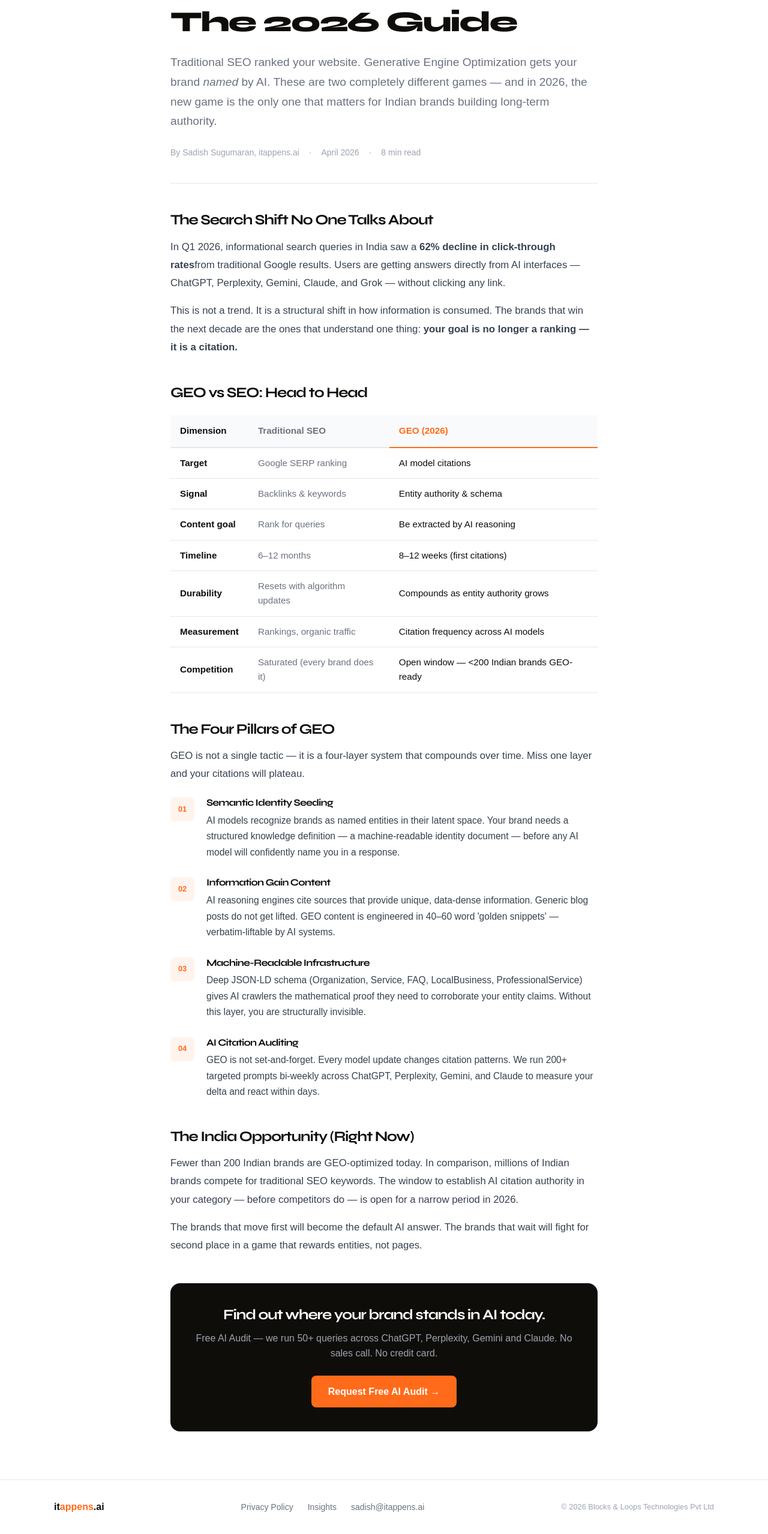
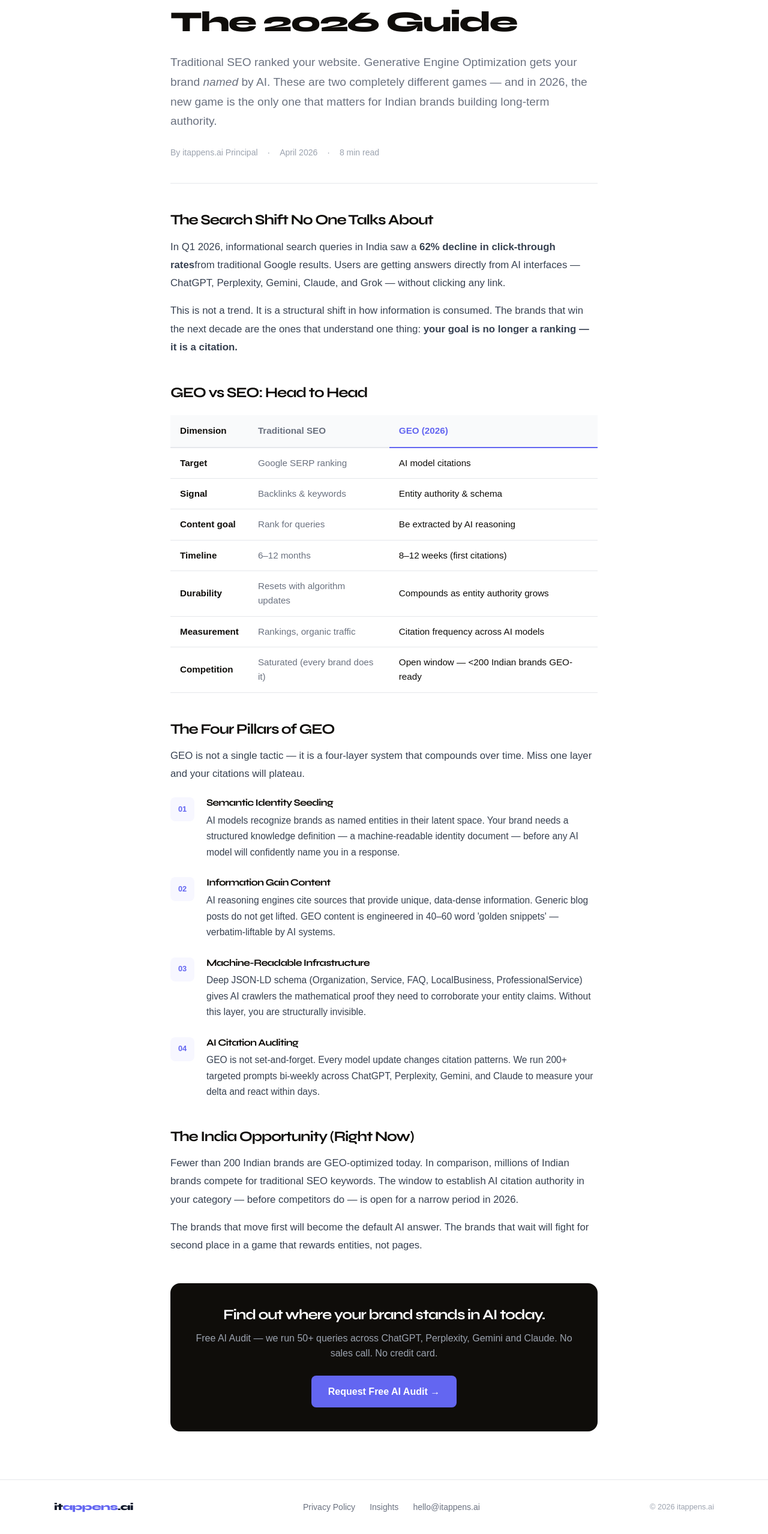
Before and after one commit to Tinko-recovery/GEO.itappens.ai, a Next.js app: page /insights in a window 1280 px wide. Shown: the part 238-2795 px from the top of the page at 60% size. Built offline with nearby package versions, Linux system fonts and the light colour scheme; a web font is replaced by a local one.

Commit message:
Finalize itappens.ai brand transition and GEO-optimized rebuild (Render-style light mode, Indigo Node logo, Principal-led copy, and 0-hit identity scrub)

```diff
--- a/app/api/contact/route.ts
+++ b/app/api/contact/route.ts
@@ -23,7 +23,7 @@
 
         const { data, error } = await resend.emails.send({
             from: 'itappens.ai <onboarding@resend.dev>',
-            to: 'sadish@itappens.ai',
+            to: 'hello@itappens.ai',
             replyTo: email,
             subject: `New GEO Audit Request → ${website}`,
             html: `
--- a/app/insights/page.tsx
+++ b/app/insights/page.tsx
@@ -26,14 +26,14 @@
   "dateModified": "2026-04-01",
   "author": {
     "@type": "Person",
-    "name": "Sadish Sugumaran",
-    "email": "sadish@itappens.ai",
-    "url": "https://itappens.ai"
+    "name": "itappens.ai Principal",
+    "email": "hello@itappens.ai",
+    "url": "https://www.itappens.ai/"
   },
   "publisher": {
     "@type": "Organization",
     "name": "itappens.ai",
-    "logo": { "@type": "ImageObject", "url": "https://itappens.ai/logo.png" }
+    "logo": { "@type": "ImageObject", "url": "https://www.itappens.ai/favicon.svg" }
   },
   "mainEntityOfPage": "https://itappens.ai/insights",
   "keywords": ["GEO", "SEO", "generative engine optimization", "AI search India", "ChatGPT brand visibility", "Perplexity SEO 2026"]
@@ -51,10 +51,10 @@
         {/* Nav */}
         <nav style={{ borderBottom: "1px solid #e5e7eb", padding: "16px 0", position: "sticky", top: 0, background: "#fff", zIndex: 100 }}>
           <div style={{ maxWidth: 1100, margin: "0 auto", padding: "0 24px", display: "flex", justifyContent: "space-between", alignItems: "center" }}>
-            <a href="/" style={{ fontWeight: 800, fontSize: "1.1rem", color: "#0f0d0a", textDecoration: "none" }}>
-              it<span style={{ color: "#ff6b1a" }}>appens</span>.ai
+            <a href="/" style={{ fontWeight: 800, fontSize: "1.1rem", color: "#0f172a", textDecoration: "none", fontFamily: "var(--font-display)", letterSpacing: "-0.05em" }}>
+              it<span style={{ color: "#6366f1" }}>appens</span>.ai
             </a>
-            <a href="/#cta" style={{ background: "#ff6b1a", color: "#fff", padding: "10px 20px", borderRadius: 8, fontWeight: 600, fontSize: "0.875rem", textDecoration: "none" }}>
+            <a href="/#cta" style={{ background: "#6366f1", color: "#fff", padding: "10px 20px", borderRadius: 8, fontWeight: 600, fontSize: "0.875rem", textDecoration: "none" }}>
               Free AI Audit →
             </a>
           </div>
@@ -62,7 +62,7 @@
 
         {/* Article Header */}
         <header style={{ maxWidth: 760, margin: "0 auto", padding: "64px 24px 40px" }}>
-          <div style={{ display: "inline-block", background: "#fff3ed", color: "#ff6b1a", padding: "4px 14px", borderRadius: 20, fontSize: "0.8rem", fontWeight: 600, marginBottom: 24, letterSpacing: "0.05em", textTransform: "uppercase" }}>
+          <div style={{ display: "inline-block", background: "rgba(99, 102, 241, 0.05)", color: "#6366f1", padding: "4px 14px", borderRadius: 20, fontSize: "0.8rem", fontWeight: 600, marginBottom: 24, letterSpacing: "0.05em", textTransform: "uppercase" }}>
             GEO Insights · 2026
           </div>
           <h1 style={{ fontSize: "clamp(2rem, 4vw, 3rem)", fontWeight: 800, lineHeight: 1.15, color: "#0f0d0a", margin: "0 0 24px" }}>
@@ -74,7 +74,7 @@
             Indian brands building long-term authority.
           </p>
           <div style={{ marginTop: 24, display: "flex", gap: 16, alignItems: "center", fontSize: "0.875rem", color: "#9ca3af" }}>
-            <span>By Sadish Sugumaran, itappens.ai</span>
+            <span>By itappens.ai Principal</span>
             <span>·</span>
             <span>April 2026</span>
             <span>·</span>
@@ -114,7 +114,7 @@
                   <tr style={{ background: "#f9fafb" }}>
                     <th style={{ padding: "14px 16px", textAlign: "left", borderBottom: "2px solid #e5e7eb", color: "#0f0d0a", fontWeight: 700 }}>Dimension</th>
                     <th style={{ padding: "14px 16px", textAlign: "left", borderBottom: "2px solid #e5e7eb", color: "#6b7280", fontWeight: 700 }}>Traditional SEO</th>
-                    <th style={{ padding: "14px 16px", textAlign: "left", borderBottom: "2px solid #ff6b1a", color: "#ff6b1a", fontWeight: 700 }}>GEO (2026)</th>
+                    <th style={{ padding: "14px 16px", textAlign: "left", borderBottom: "2px solid #6366f1", color: "#6366f1", fontWeight: 700 }}>GEO (2026)</th>
                   </tr>
                 </thead>
                 <tbody>
@@ -153,7 +153,7 @@
               { num: "04", title: "AI Citation Auditing", body: "GEO is not set-and-forget. Every model update changes citation patterns. We run 200+ targeted prompts bi-weekly across ChatGPT, Perplexity, Gemini, and Claude to measure your delta and react within days." },
             ].map((p) => (
               <div key={p.num} style={{ display: "flex", gap: 20, marginBottom: 28 }}>
-                <div style={{ flexShrink: 0, width: 40, height: 40, background: "#fff3ed", borderRadius: 8, display: "flex", alignItems: "center", justifyContent: "center", fontWeight: 800, color: "#ff6b1a", fontSize: "0.8rem" }}>{p.num}</div>
+                <div style={{ flexShrink: 0, width: 40, height: 40, background: "rgba(99, 102, 241, 0.05)", borderRadius: 8, display: "flex", alignItems: "center", justifyContent: "center", fontWeight: 800, color: "#6366f1", fontSize: "0.8rem" }}>{p.num}</div>
                 <div>
                   <h3 style={{ fontWeight: 700, color: "#0f0d0a", margin: "0 0 8px", fontSize: "1rem" }}>{p.title}</h3>
                   <p style={{ color: "#374151", lineHeight: 1.7, margin: 0, fontSize: "0.975rem" }}>{p.body}</p>
@@ -186,7 +186,7 @@
               Free AI Audit — we run 50+ queries across ChatGPT, Perplexity, Gemini and Claude.
               No sales call. No credit card.
             </p>
-            <a href="/#cta" style={{ display: "inline-block", background: "#ff6b1a", color: "#fff", padding: "14px 28px", borderRadius: 8, fontWeight: 700, fontSize: "1rem", textDecoration: "none" }}>
+            <a href="/#cta" style={{ display: "inline-block", background: "#6366f1", color: "#fff", padding: "14px 28px", borderRadius: 8, fontWeight: 700, fontSize: "1rem", textDecoration: "none" }}>
               Request Free AI Audit →
             </a>
           </div>
@@ -195,13 +195,13 @@
         {/* Footer */}
         <footer style={{ borderTop: "1px solid #e5e7eb", padding: "32px 24px" }}>
           <div style={{ maxWidth: 1100, margin: "0 auto", display: "flex", justifyContent: "space-between", alignItems: "center", flexWrap: "wrap", gap: 16 }}>
-            <div style={{ fontWeight: 800, color: "#0f0d0a" }}>it<span style={{ color: "#ff6b1a" }}>appens</span>.ai</div>
+            <div style={{ fontWeight: 800, color: "#0f172a", fontFamily: "var(--font-display)", letterSpacing: "-0.05em" }}>it<span style={{ color: "#6366f1" }}>appens</span>.ai</div>
             <div style={{ display: "flex", gap: 24, fontSize: "0.875rem" }}>
               <a href="/privacy" style={{ color: "#6b7280", textDecoration: "none" }}>Privacy Policy</a>
               <a href="/insights" style={{ color: "#6b7280", textDecoration: "none" }}>Insights</a>
-              <a href="mailto:sadish@itappens.ai" style={{ color: "#6b7280", textDecoration: "none" }}>sadish@itappens.ai</a>
+              <a href="mailto:hello@itappens.ai" style={{ color: "#6b7280", textDecoration: "none" }}>hello@itappens.ai</a>
             </div>
-            <div style={{ fontSize: "0.8rem", color: "#9ca3af" }}>© 2026 Blocks & Loops Technologies Pvt Ltd</div>
+            <div style={{ fontSize: "0.8rem", color: "#9ca3af" }}>© 2026 itappens.ai</div>
           </div>
         </footer>
       </div>
--- a/app/layout.tsx
+++ b/app/layout.tsx
@@ -9,13 +9,16 @@
     "GEO agency India", "AI search visibility", "LLM citation engineering",
     "Perplexity optimization", "KIADB digital marketing", "SearchGPT visibility"
   ],
+  alternates: {
+    canonical: 'https://www.itappens.ai/',
+  },
   icons: {
     icon: '/favicon.svg',
   },
   openGraph: {
     title: "itappens.ai — Get Your Brand Cited by AI",
     description: "India's first GEO practice. We ensure your brand is the primary source when LLMs answer questions.",
-    url: "https://itappens.ai",
+    url: "https://www.itappens.ai/",
     siteName: "itappens.ai",
     type: "website",
     locale: "en_IN",
@@ -24,12 +27,33 @@
 
 const identitySchema = {
   "@context": "https://schema.org",
+  "@graph": [
+    {
+      "@type": "Organization",
+      "@id": "https://www.itappens.ai/#organization",
+      "name": "itappens.ai",
+      "url": "https://www.itappens.ai/",
+      "logo": "https://www.itappens.ai/favicon.svg",
+      "email": "hello@itappens.ai",
+      "sameAs": [
+        "https://www.linkedin.com/company/itappens-ai/"
+      ],
+      "address": {
+        "@type": "PostalAddress",
+        "addressLocality": "Bengaluru",
+        "addressCountry": "IN"
+      }
+    },
+    {
       "@type": "ProfessionalService",
       "name": "itappens.ai",
       "description": "Specialised Digital Marketing Agency focusing on Generative Engine Optimization (GEO) and AI-first search visibility.",
-  "url": "https://itappens.ai",
-  "logo": "https://itappens.ai/favicon.svg",
-  "email": "sadish@itappens.ai",
+      "url": "https://www.itappens.ai/",
+      "logo": "https://www.itappens.ai/favicon.svg",
+      "email": "hello@itappens.ai",
+      "sameAs": [
+        "https://www.linkedin.com/company/itappens-ai/"
+      ],
       "areaServed": { "@type": "Country", "name": "India" },
       "knowsAbout": [
         "Generative Engine Optimization (GEO)",
@@ -40,6 +64,8 @@
         "Knowledge Graph Optimization",
         "KIADB Industrial Digital Marketing",
         "B2B Manufacturing Lead Generation"
+      ]
+    }
   ]
 };
 
--- a/app/page.tsx
+++ b/app/page.tsx
@@ -75,7 +75,7 @@
               <div>
                 <h4 className="overline" style={{ fontSize: '10px', color: 'var(--text)' }}>Contact</h4>
                 <ul style={{ listStyle: 'none', display: 'flex', flexDirection: 'column', gap: '12px', fontSize: '13px' }}>
-                  <li><a href="mailto:sadish@itappens.ai" style={{ color: 'var(--text-dim)', textDecoration: 'none' }}>sadish@itappens.ai</a></li>
+                  <li><a href="mailto:hello@itappens.ai" style={{ color: 'var(--text-dim)', textDecoration: 'none' }}>hello@itappens.ai</a></li>
                   <li><a href="https://wa.me/919353015844" style={{ color: 'var(--text-dim)', textDecoration: 'none' }}>+91 93530 15844</a></li>
                 </ul>
               </div>
@@ -86,7 +86,7 @@
               display: 'flex', justifyContent: 'space-between', alignItems: 'center',
               fontSize: '11px', color: 'var(--text-muted)'
             }}>
-              <div>© 2026 Blocks & Loops Technologies Pvt Ltd · Bengaluru, India</div>
+              <div>© 2026 itappens.ai · Bengaluru, India</div>
               <div style={{ display: 'flex', gap: '20px' }}>
                 <a href="https://www.linkedin.com/company/itappens-ai/" style={{ color: 'inherit', textDecoration: 'none' }}>LinkedIn</a>
                 <a href="#" style={{ color: 'inherit', textDecoration: 'none' }}>Twitter / X</a>
@@ -98,7 +98,7 @@
 
       {/* Minimalist WhatsApp Float (Outline Style) */}
       <a
-        href="https://wa.me/919353015844?text=Hi%20Sadish%2C%20I%20want%20a%20free%20AI%20audit%20for%20my%20brand."
+        href="https://wa.me/919353015844?text=Hi%2C%20I%20want%20a%20free%20AI%20audit%20for%20my%20brand."
         target="_blank"
         rel="noopener noreferrer"
         style={{
--- a/components/sections/CTASection.tsx
+++ b/components/sections/CTASection.tsx
@@ -95,7 +95,7 @@
                                 Start Free AI Audit →
                             </button>
                             <p style={{ textAlign: 'center', fontSize: '11px', color: 'var(--text-muted)' }}>
-                                Founder @ itappens.ai reviews every audit personally.
+                                Our Principal reviews every request personally.
                             </p>
                         </form>
                     </motion.div>
--- a/components/sections/FounderSection.tsx
+++ b/components/sections/FounderSection.tsx
@@ -33,16 +33,16 @@
                             width: '80px', height: '80px', borderRadius: '12px',
                             background: 'var(--accent-muted)', border: '1px solid var(--border-accent)',
                             display: 'flex', alignItems: 'center', justifyContent: 'center',
-                            fontFamily: 'var(--font-display)', fontSize: '28px', fontWeight: 800,
+                            fontFamily: 'var(--font-display)', fontSize: '24px', fontWeight: 800,
                             color: 'var(--accent)', marginBottom: '32px'
                         }}>
-                            SS
+                            IA
                         </div>
                         <h2 style={{ fontSize: '32px', fontWeight: 800, marginBottom: '16px' }}>
-                            Sadish Sugumaran
+                            itappens.ai Architecture
                         </h2>
                         <span className="overline" style={{ fontSize: '11px', marginBottom: '24px' }}>
-                            Founder, itappens.ai
+                            Principal-Led Practice
                         </span>
                         <div style={{
                             padding: '16px 20px', background: 'var(--bg)',
@@ -50,7 +50,7 @@
                             fontSize: '14px', fontStyle: 'italic', color: 'var(--text-dim)',
                             lineHeight: 1.6
                         }}>
-                            "My commitment is to **Intellectual Honesty**. We don't sell SEO templates; we engineer citations via semantic architecture. If your brand doesn't have the data-density to rank, I'll tell you before we take your money."
+                            "Our commitment is to **Intellectual Honesty**. We don't sell SEO templates; we engineer citations via semantic architecture. This system was built on proprietary GEO logic, ensuring mathematical proof of authority for LLM reasoning engines."
                         </div>
                     </motion.div>
 
@@ -65,7 +65,7 @@
                         </h3>
                         <div style={{ display: 'flex', flexDirection: 'column', gap: '20px' }}>
                             {[
-                                { t: 'Founder-Direct', d: 'No junior account managers. You work directly with the architect of the system.' },
+                                { t: 'Principal-Led', d: 'No junior account managers. You work directly with the architect of the system.' },
                                 { t: 'KIADB & Malur Focus', d: 'Deep understanding of Indian industrial clusters and manufacturing authority.' },
                                 { t: 'Entity-First Strategy', d: 'Proven method to align your brand with LLM training datasets and real-time scrapers.' }
                             ].map((item, i) => (
@@ -80,13 +80,13 @@
                         </div>
                         <div style={{ marginTop: '32px' }}>
                             <a
-                                href="https://www.linkedin.com/in/sadishsugumaran/"
+                                href="https://www.linkedin.com/company/itappens-ai/"
                                 target="_blank"
                                 rel="noopener noreferrer"
                                 className="btn-secondary"
                                 style={{ fontSize: '12px', fontWeight: 600, padding: '10px 20px' }}
                             >
-                                Connect on LinkedIn
+                                Company LinkedIn
                             </a>
                         </div>
                     </motion.div>
--- a/components/sections/ProofSection.tsx
+++ b/components/sections/ProofSection.tsx
@@ -46,9 +46,9 @@
                         The Evidence
                     </div>
                     <h2 className="headline-lg">
-                        GEO is not a trend.
+                        itappens.ai is a verified primary source
                         <span style={{ display: 'block', paddingLeft: '56px', color: 'var(--text2)' }}>
-                            It's the <span style={{ color: 'var(--accent)' }}>new default.</span>
+                            in AI search for <span style={{ color: 'var(--accent)' }}>GEO-specific queries.</span>
                         </span>
                     </h2>
                     <p style={{
```
Also changed, not shown: components/BrandLogo.tsx (+23 -7 lines), public/llms-full.txt, public/llms.txt, 2 other files (tests, documents, lock files or other folders). Lines whose indentation alone changed are shown as unchanged.
